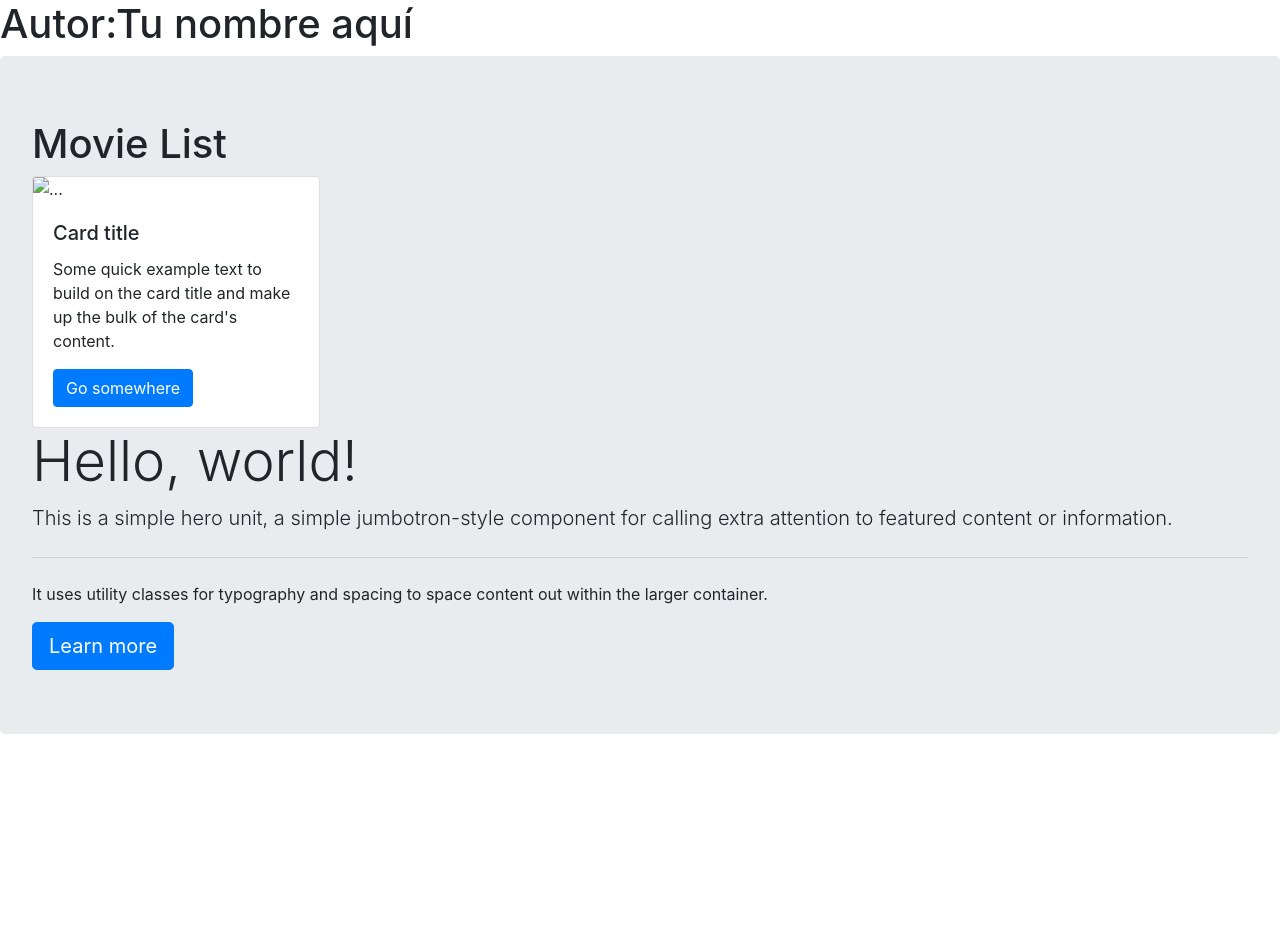
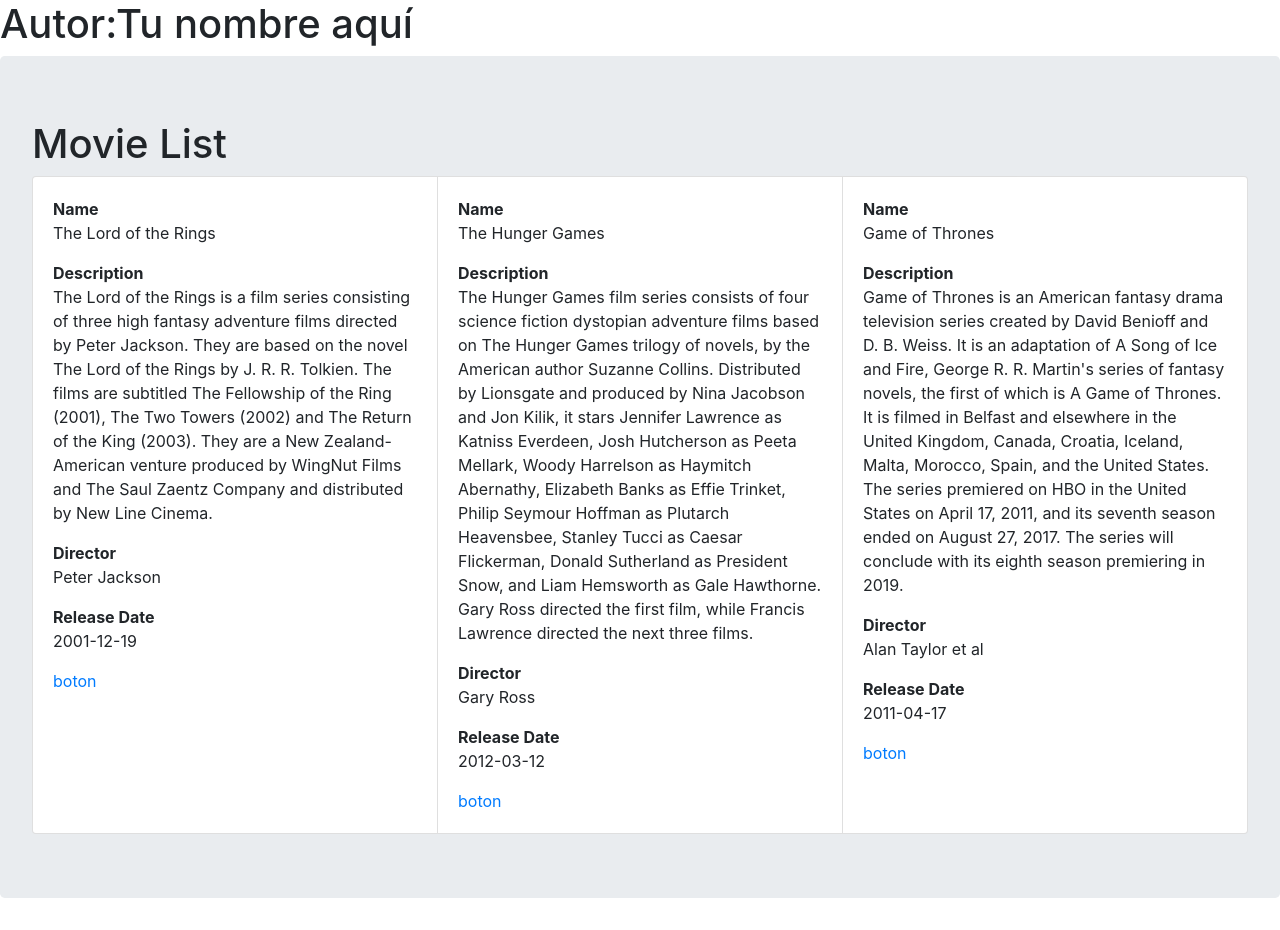
Before and after one commit to taj259/practica_vuejs_introduccion, a website: page index.html in a window 1280 px wide. Before the commit the page ends 800 px from the top, so only its background shows below. Drawn offline with nearby package versions, Linux system fonts and the light colour scheme.

Commit message:
Practica terminada

```diff
--- a/index.html
+++ b/index.html
@@ -17,20 +17,33 @@
         <div id="app">
             <div class="jumbotron">
                 <h1 id=title>{{col.collection.title}}</h1>
-                <div class="card" style="width: 18rem;">
-                    <img src="..." class="card-img-top" alt="...">
-                    <div class="card-body">
-                      <h5 class="card-title">Card title</h5>
-                      <p class="card-text">Some quick example text to build on the card title and make up the bulk of the card's content.</p>
-                      <a href="#" class="btn btn-primary">Go somewhere</a>
-                    </div>
+
+                <!-- bucle card -->
+              <div class="card-group" >
+
+                <div class="card" style="width: 18rem;" v-for="i in col.collection.items">
+
+                    <div class="card-body" >
+                        <div v-for="obj in i.data">
+                          <dl>
+                            <dt >
+                              {{obj.prompt}}
+                            </dt>
+                            <dd>
+                              {{obj.value}}
+                            </dd>
+                          </dl>
+                        </div>
+                   <div>
+                    <a v-bind:href="i.href">boton</a>
+                   </div>
+
+                     </div>
                   </div>
-                <h1 class="display-4">Hello, world!</h1>
-                <p class="lead">This is a simple hero unit, a simple jumbotron-style component for calling extra attention to featured content or information.</p>
-                <hr class="my-4">
-                <p>It uses utility classes for typography and spacing to space content out within the larger container.</p>
-                <a class="btn btn-primary btn-lg" href="#" role="button">Learn more</a>
+
+
               </div>
+            </div>
             <!--
                  TODO: Mostrar datos del objeto collection. Ver archivo ./js/script.js
                - Cargar la librería de VueJS y el script ./js/script.js al final de la etiqueta <body>
```
